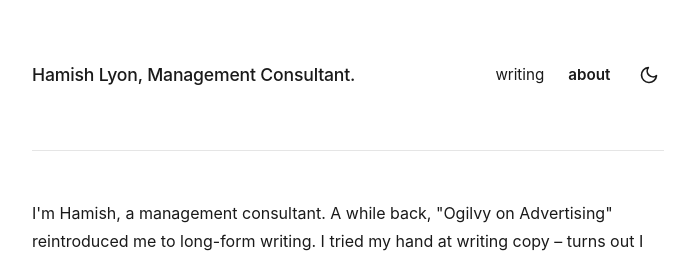
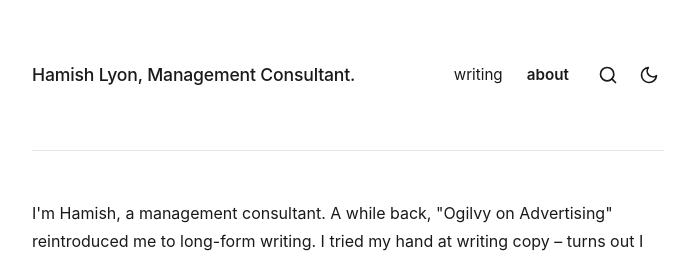
Before and after one commit to HamishFrostLyon/hamishfrostlyon.github.io, a Jekyll site: the page built from about.html, in a window 1280 px wide. Shown: the top 256 px of the page, without its empty margins (292-987 px from the left). Built offline with Jekyll 4.4.1, drawn with Linux system fonts in a browser that asks for light colours.

Commit message:
Add search functionality and fix download links

```diff
--- a/_layouts/default.html
+++ b/_layouts/default.html
@@ -45,17 +45,17 @@
         }
 
         .container {
-            max-width: 42rem; /* ~680px but scales with user font size */
+            max-width: 42rem;
             margin: 0 auto;
-            padding: 1.25rem; /* 20px */
+            padding: 1.25rem;
         }
 
-        /* Mobile-first header */
+        /* Header */
         header {
             display: flex;
             flex-direction: column;
             gap: 1.25rem;
-            padding: 2rem 0 3rem 0; /* Reduced for mobile */
+            padding: 2rem 0 3rem 0;
             border-bottom: 1px solid var(--border-color);
             margin-bottom: 3rem;
         }
@@ -98,8 +98,18 @@
             font-weight: 600;
         }
 
-        /* Dark mode toggle button */
-        .theme-toggle {
+        /* Search and theme toggle container */
+        .header-actions {
+            display: flex;
+            align-items: center;
+            gap: 0.75rem;
+        }
+
+        .search-container {
+            position: relative;
+        }
+
+        .search-toggle, .theme-toggle {
             background: none;
             border: none;
             cursor: pointer;
@@ -111,13 +121,79 @@
             transition: transform 0.3s ease;
         }
 
-        .theme-toggle:hover {
+        .search-toggle:hover, .theme-toggle:hover {
             transform: scale(1.1);
         }
 
-        .theme-toggle svg {
-            width: 1.25rem; /* 20px */
+        .search-toggle svg, .theme-toggle svg {
+            width: 1.25rem;
             height: 1.25rem;
+        }
+
+        .search-box {
+            position: absolute;
+            right: 0;
+            top: 100%;
+            margin-top: 0.5rem;
+            background: var(--bg-color);
+            border: 1px solid var(--border-color);
+            border-radius: 4px;
+            padding: 0.75rem;
+            display: none;
+            box-shadow: 0 2px 8px rgba(0,0,0,0.1);
+            z-index: 100;
+            min-width: 300px;
+        }
+
+        .search-box.active {
+            display: block;
+        }
+
+        .search-input {
+            width: 100%;
+            padding: 0.5rem;
+            border: 1px solid var(--border-color);
+            border-radius: 4px;
+            background: var(--bg-color);
+            color: var(--text-color);
+            font-size: 0.9rem;
+        }
+
+        .search-results {
+            margin-top: 0.75rem;
+            max-height: 300px;
+            overflow-y: auto;
+        }
+
+        .search-result {
+            padding: 0.5rem;
+            border-radius: 4px;
+            margin-bottom: 0.25rem;
+        }
+
+        .search-result:hover {
+            background: var(--tag-bg);
+        }
+
+        .search-result a {
+            color: var(--text-color);
+            text-decoration: none;
+            display: block;
+        }
+
+        .search-result-title {
+            font-weight: 500;
+        }
+
+        .search-result-date {
+            font-size: 0.8rem;
+            color: var(--text-secondary);
+        }
+
+        .no-results {
+            padding: 1rem;
+            text-align: center;
+            color: var(--text-secondary);
         }
 
         .sun-icon {
@@ -329,7 +404,7 @@
             }
 
             .post-date {
-                min-width: 3.75rem; /* ~60px */
+                min-width: 3.75rem;
             }
 
             .post-title {
@@ -353,6 +428,19 @@
                     <a href="{{ site.baseurl }}/writing" {% if page.url == "/writing/" %}class="active"{% endif %}>writing</a>
                     <a href="{{ site.baseurl }}/about" {% if page.url == "/about/" %}class="active"{% endif %}>about</a>
                 </nav>
+                <div class="header-actions">
+                    <div class="search-container">
+                        <button class="search-toggle" id="search-toggle" aria-label="Toggle search">
+                            <svg xmlns="http://www.w3.org/2000/svg" width="24" height="24" viewBox="0 0 24 24" fill="none" stroke="currentColor" stroke-width="2" stroke-linecap="round" stroke-linejoin="round">
+                                <circle cx="11" cy="11" r="8"></circle>
+                                <path d="m21 21-4.35-4.35"></path>
+                            </svg>
+                        </button>
+                        <div class="search-box" id="search-box">
+                            <input type="text" class="search-input" id="search-input" placeholder="Search posts...">
+                            <div class="search-results" id="search-results"></div>
+                        </div>
+                    </div>
                     <button class="theme-toggle" id="theme-toggle" aria-label="Toggle dark mode">
                         <svg class="sun-icon" xmlns="http://www.w3.org/2000/svg" width="24" height="24" viewBox="0 0 24 24" fill="none" stroke="currentColor" stroke-width="2" stroke-linecap="round" stroke-linejoin="round">
                             <circle cx="12" cy="12" r="5"></circle>
@@ -370,6 +458,7 @@
                         </svg>
                     </button>
                 </div>
+            </div>
         </header>
 
         <main>
@@ -385,11 +474,69 @@
     </div>
 
     <script>
+        // Search data
+        const posts = [
+            {% for post in site.posts %}
+            {
+                title: "{{ post.title | escape }}",
+                url: "{{ post.url | relative_url }}",
+                date: "{{ post.date | date: '%B %d, %Y' }}",
+                excerpt: "{{ post.excerpt | strip_html | truncatewords: 30 | escape }}"
+            }{% unless forloop.last %},{% endunless %}
+            {% endfor %}
+        ];
+
+        // Search functionality
+        const searchToggle = document.getElementById('search-toggle');
+        const searchBox = document.getElementById('search-box');
+        const searchInput = document.getElementById('search-input');
+        const searchResults = document.getElementById('search-results');
+
+        searchToggle.addEventListener('click', function() {
+            searchBox.classList.toggle('active');
+            if (searchBox.classList.contains('active')) {
+                searchInput.focus();
+            }
+        });
+
+        // Close search when clicking outside
+        document.addEventListener('click', function(e) {
+            if (!searchToggle.contains(e.target) && !searchBox.contains(e.target)) {
+                searchBox.classList.remove('active');
+            }
+        });
+
+        // Search function
+        searchInput.addEventListener('input', function() {
+            const query = this.value.toLowerCase();
+            if (query.length < 2) {
+                searchResults.innerHTML = '';
+                return;
+            }
+
+            const results = posts.filter(post =>
+                post.title.toLowerCase().includes(query) ||
+                post.excerpt.toLowerCase().includes(query)
+            );
+
+            if (results.length === 0) {
+                searchResults.innerHTML = '<div class="no-results">No results found</div>';
+            } else {
+                searchResults.innerHTML = results.map(post => `
+                    <div class="search-result">
+                        <a href="${post.url}">
+                            <div class="search-result-title">${post.title}</div>
+                            <div class="search-result-date">${post.date}</div>
+                        </a>
+                    </div>
+                `).join('');
+            }
+        });
+
         // Dark mode toggle
         const themeToggle = document.getElementById('theme-toggle');
         const html = document.documentElement;
 
-        // Check for saved theme preference or default to light
         const currentTheme = localStorage.getItem('theme') || 'light';
         html.setAttribute('data-theme', currentTheme);
 
```
Also changed, not shown: other parts of _layouts/default.html (+2 -3 lines). Lines whose indentation alone changed are shown as unchanged.
